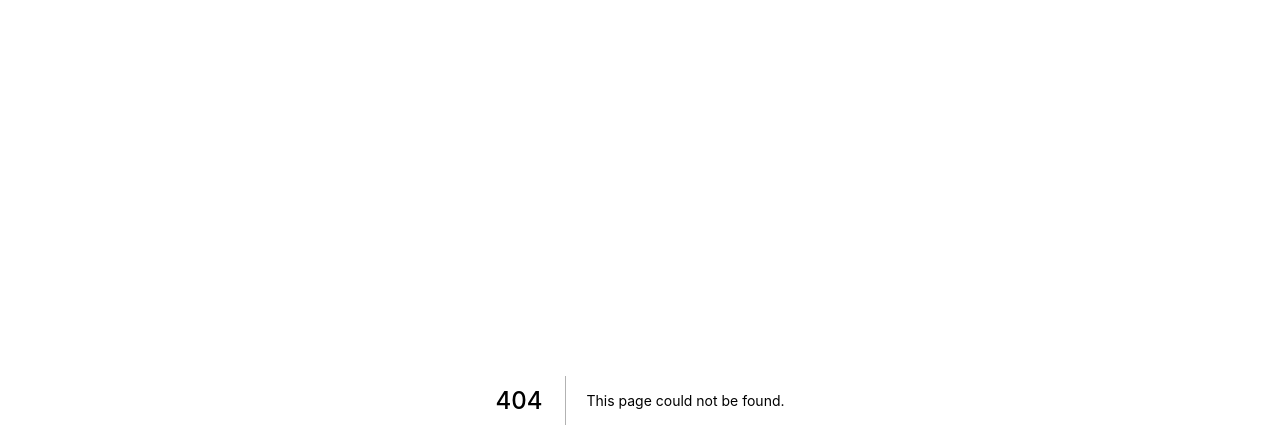
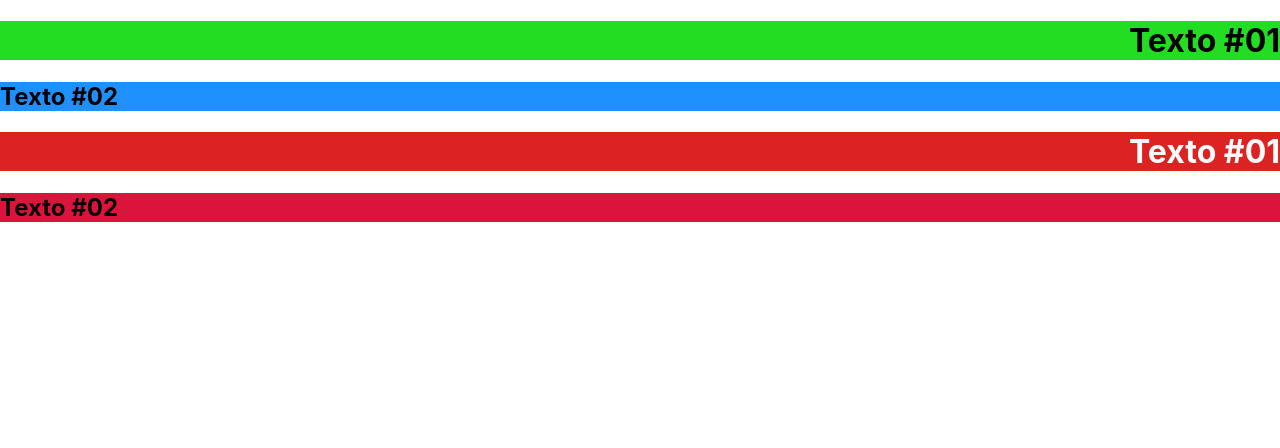
Before and after one commit to GeanGoncalves/ReactJS, a Next.js app in the folder curso-nextjs/exercicios/: page /css/usandoEstilo in a window 1280 px wide. Before the commit this address had no page. Shown: the top 448 px of the page. Built offline with nearby package versions, Linux system fonts and the light colour scheme.

Commit message:
Revisão React Aula:21

```diff
--- /dev/null
+++ b/curso-nextjs/exercicios/components/Estilo.jsx
@@ -0,0 +1,19 @@
+export default function Estilo(props){
+
+
+
+    return(
+        <div>
+            <h1 style ={{
+                backgroundColor: props.numero >= 0? "#2D2" : "#D22",
+                color: props.color,
+                textAlign: props.direita ? "right" : "left"
+        }}>
+            Texto #01
+            </h1>
+            <h2 className={props.numero >= 0 ? "azul" : "vermelho"}>
+                Texto #02
+                </h2>
+        </div>
+    )
+}
--- /dev/null
+++ b/curso-nextjs/exercicios/pages/css/usandoEstilo.jsx
@@ -0,0 +1,10 @@
+import Estilo from "../../components/Estilo";
+
+export default function usandoEstilo(){
+    return (
+    <div>
+    <Estilo numero = {3} color="#000" direita/>
+    <Estilo numero = {-13} color= "#FFF" direita/>
+    </div>
+    )
+}
--- a/curso-nextjs/exercicios/styles/globals.css
+++ b/curso-nextjs/exercicios/styles/globals.css
@@ -14,3 +14,11 @@
 * {
   box-sizing: border-box;
 }
+
+.azul {
+  background-color: dodgerblue;
+}
+
+.vermelho {
+  background-color: crimson;
+}
```
